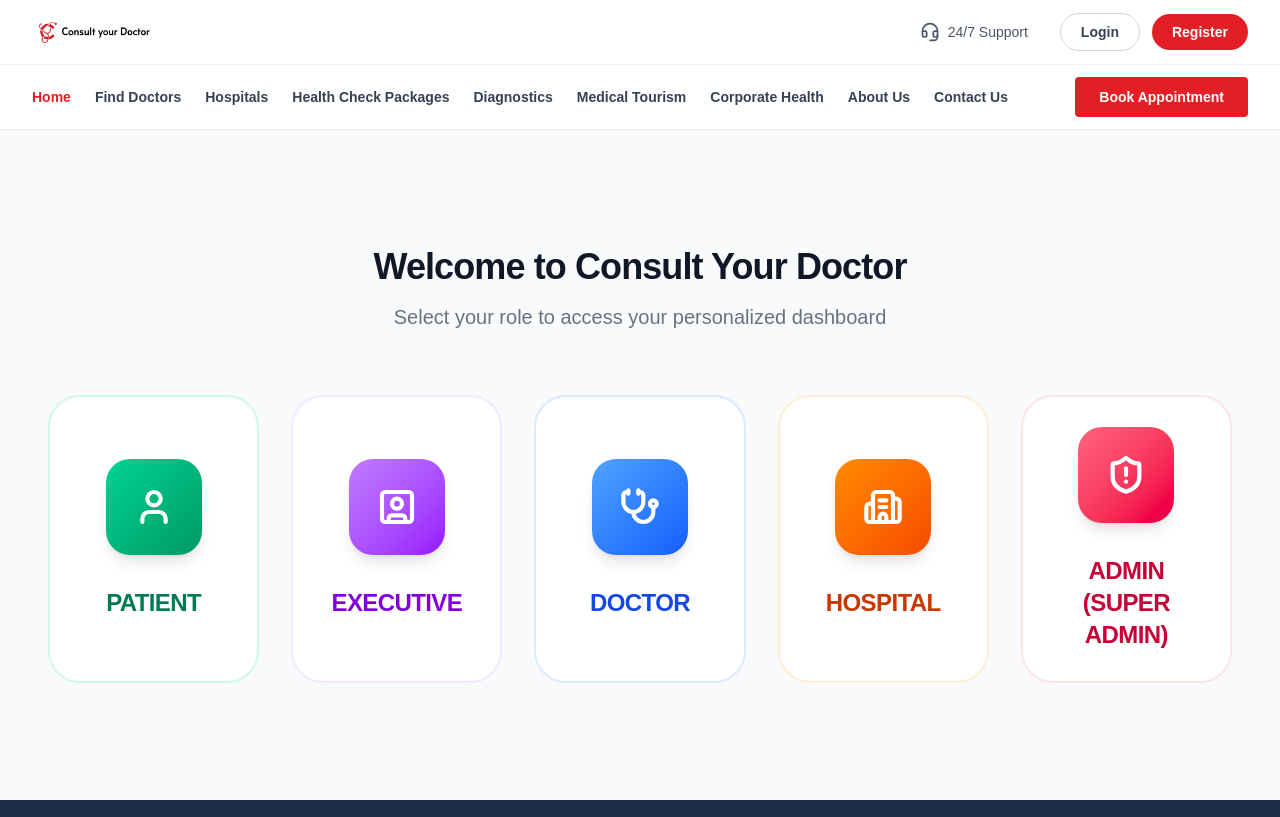
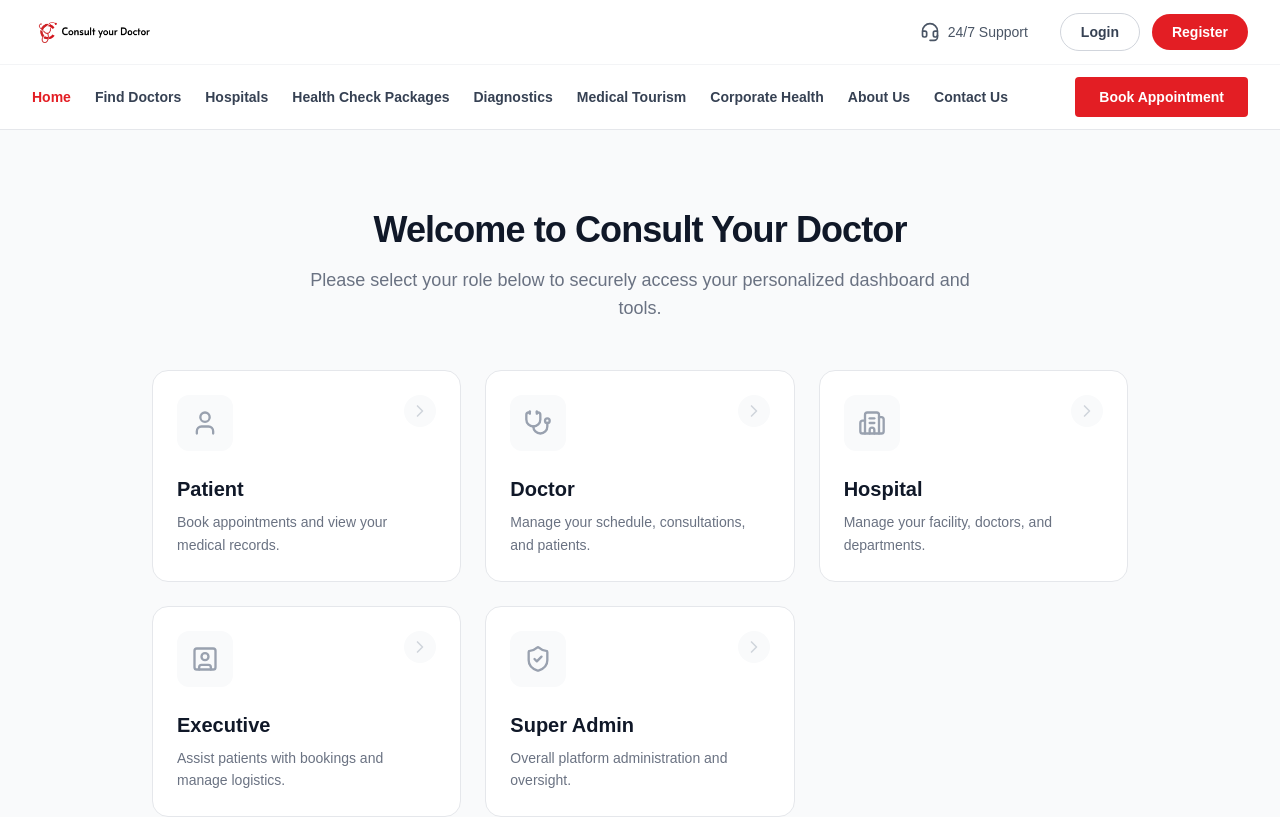
Before and after one commit to Zebrold/consult-your-doctor, a Next.js app: page /login in a window 1280 px wide. Shown: the top 817 px of the page. Built offline with nearby package versions, Linux system fonts and the light colour scheme; no server answers.

Commit message:
fix: Changed the login UI

```diff
--- a/app/(auth)/login/executive/page.tsx
+++ b/app/(auth)/login/executive/page.tsx
@@ -9,7 +9,7 @@ export default function ExecutiveLoginPage() {
   const [state, formAction, isPending] = useActionState(staffLogin, null)
 
   return (
-    <div className="w-full max-w-md bg-white p-8 rounded-2xl shadow-lg border border-gray-100">
+    <div className="w-full max-w-md bg-white p-8 rounded-2xl shadow-xl border border-gray-200">
       <Link href="/login" className="inline-flex items-center gap-2 text-sm text-gray-500 hover:text-amber-600 transition-colors mb-6">
         <ArrowLeft className="w-4 h-4" /> Back to Roles
       </Link>
--- a/app/(auth)/login/page.tsx
+++ b/app/(auth)/login/page.tsx
@@ -1,5 +1,5 @@
 import Link from 'next/link'
-import { User, UserSquare, Stethoscope, Building2, ShieldAlert } from 'lucide-react'
+import { User, UserSquare, Stethoscope, Building2, ShieldCheck, ChevronRight } from 'lucide-react'
 
 export const metadata = {
   title: 'Login - Consult Your Doctor',
@@ -8,108 +8,92 @@ export const metadata = {
 const roles = [
   {
     id: 'patient',
-    title: 'PATIENT',
+    title: 'Patient',
+    desc: 'Book appointments and view your medical records.',
     icon: User,
     href: '/login/patient',
-    color: 'text-emerald-700',
-    border: 'border-emerald-100 hover:border-emerald-500',
-    iconBg: 'bg-gradient-to-br from-emerald-400 to-emerald-600',
-    hoverBg: 'bg-emerald-50',
-    shadow: 'hover:shadow-emerald-200'
+  },
+  {
+    id: 'doctor',
+    title: 'Doctor',
+    desc: 'Manage your schedule, consultations, and patients.',
+    icon: Stethoscope,
+    href: '/login/doctor',
+  },
+  {
+    id: 'hospital',
+    title: 'Hospital',
+    desc: 'Manage your facility, doctors, and departments.',
+    icon: Building2,
+    href: '/login/hospital',
   },
   {
     id: 'executive',
-    title: 'EXECUTIVE',
+    title: 'Executive',
+    desc: 'Assist patients with bookings and manage logistics.',
     icon: UserSquare,
     href: '/login/executive',
-    color: 'text-purple-700',
-    border: 'border-purple-100 hover:border-purple-500',
-    iconBg: 'bg-gradient-to-br from-purple-400 to-purple-600',
-    hoverBg: 'bg-purple-50',
-    shadow: 'hover:shadow-purple-200'
-  },
-  {
-    id: 'doctor',
-    title: 'DOCTOR',
-    icon: Stethoscope,
-    href: '/login/doctor',
-    color: 'text-blue-700',
-    border: 'border-blue-100 hover:border-blue-500',
-    iconBg: 'bg-gradient-to-br from-blue-400 to-blue-600',
-    hoverBg: 'bg-blue-50',
-    shadow: 'hover:shadow-blue-200'
-  },
-  {
-    id: 'hospital',
-    title: 'HOSPITAL',
-    icon: Building2,
-    href: '/login/hospital',
-    color: 'text-orange-700',
-    border: 'border-orange-100 hover:border-orange-500',
-    iconBg: 'bg-gradient-to-br from-orange-400 to-orange-600',
-    hoverBg: 'bg-orange-50',
-    shadow: 'hover:shadow-orange-200'
   },
   {
     id: 'admin',
-    title: 'ADMIN (SUPER ADMIN)',
-    icon: ShieldAlert,
+    title: 'Super Admin',
+    desc: 'Overall platform administration and oversight.',
+    icon: ShieldCheck,
     href: '/login/admin',
-    color: 'text-rose-700',
-    border: 'border-rose-100 hover:border-rose-500',
-    iconBg: 'bg-gradient-to-br from-rose-400 to-rose-600',
-    hoverBg: 'bg-rose-50',
-    shadow: 'hover:shadow-rose-200'
   }
 ]
 
 export default function RoleSelectionPage() {
   return (
-    <div className="w-full max-w-[1440px] mx-auto py-12">
-      <div className="text-center mb-16">
-        <h1 className="text-4xl font-extrabold text-gray-900 mb-4 tracking-tight">Welcome to Consult Your Doctor</h1>
-        <p className="text-gray-500 text-xl font-medium">Select your role to access your personalized dashboard</p>
+    <div className="w-full max-w-5xl mx-auto py-12 px-4 sm:px-6">
+      <div className="text-center mb-12">
+        <h1 className="text-3xl sm:text-4xl font-extrabold text-gray-900 mb-4 tracking-tight">
+          Welcome to Consult Your Doctor
+        </h1>
+        <p className="text-gray-500 text-lg max-w-2xl mx-auto">
+          Please select your role below to securely access your personalized dashboard and tools.
+        </p>
       </div>
 
-      <div className="grid grid-cols-1 md:grid-cols-2 lg:grid-cols-5 gap-6 xl:gap-8 px-4">
+      <div className="grid grid-cols-1 md:grid-cols-2 lg:grid-cols-3 gap-6">
         {roles.map((role) => {
           const Icon = role.icon
           return (
             <Link
               key={role.id}
               href={role.href}
-              className={`
-                group relative flex flex-col items-center justify-center
-                h-72 p-8 bg-white rounded-[2rem] border-2 ${role.border}
-                transition-all duration-500 ease-out
-                hover:-translate-y-3 hover:shadow-2xl ${role.shadow}
-                overflow-hidden
-              `}
+              className="group flex flex-col p-6 bg-white rounded-2xl border border-gray-200 hover:border-[#E31E24] hover:shadow-xl transition-all duration-300 ease-in-out relative overflow-hidden"
             >
-              {/* Animated background on hover */}
-              <div className={`absolute inset-0 opacity-0 group-hover:opacity-100 ${role.hoverBg} transition-opacity duration-500`} />
+              {/* Subtle accent line on top */}
+              <div className="absolute top-0 left-0 w-full h-1 bg-transparent group-hover:bg-[#E31E24] transition-colors duration-300" />
 
-              <div className="relative z-10 flex flex-col items-center gap-8">
-                <div className={`
-                  w-24 h-24 rounded-3xl flex items-center justify-center text-white
-                  ${role.iconBg} shadow-lg
-                  group-hover:scale-110 group-hover:-rotate-6 transition-all duration-500
-                `}>
-                  <Icon className="w-10 h-10" strokeWidth={2.5} />
+              <div className="flex items-start justify-between mb-6">
+                <div className="w-14 h-14 rounded-xl bg-gray-50 text-gray-400 group-hover:bg-red-50 group-hover:text-[#E31E24] flex items-center justify-center transition-colors duration-300">
+                  <Icon className="w-7 h-7" strokeWidth={2} />
                 </div>
+                <div className="w-8 h-8 rounded-full bg-gray-50 text-gray-300 group-hover:bg-[#E31E24] group-hover:text-white flex items-center justify-center transition-colors duration-300">
+                  <ChevronRight className="w-5 h-5" />
+                </div>
+              </div>
 
-                <h2 className={`text-2xl font-black ${role.color} text-center tracking-tight uppercase`}>
-                  {role.title.split(' (').map((part, i) => (
-                    <span key={i} className="block">
-                      {i > 0 ? `(${part}` : part}
-                    </span>
-                  ))}
+              <div>
+                <h2 className="text-xl font-bold text-gray-900 mb-2 group-hover:text-[#E31E24] transition-colors duration-300">
+                  {role.title}
                 </h2>
+                <p className="text-sm text-gray-500 leading-relaxed">
+                  {role.desc}
+                </p>
               </div>
             </Link>
           )
         })}
       </div>
+
+      <div className="mt-12 text-center">
+        <p className="text-sm text-gray-400">
+          Need help? <a href="/contact" className="text-[#E31E24] font-medium hover:underline">Contact Support</a>
+        </p>
+      </div>
     </div>
   )
 }
--- a/app/(auth)/login/patient/page.tsx
+++ b/app/(auth)/login/patient/page.tsx
@@ -24,24 +24,24 @@ function PatientLoginForm() {
   const roleVal = sendOTPState?.role || 'patient'
 
   return (
-    <div className="w-full max-w-md bg-white p-8 rounded-3xl shadow-2xl border border-gray-100">
+    <div className="w-full max-w-md bg-white p-8 rounded-2xl shadow-xl border border-gray-200">
       <div className="flex items-center justify-between mb-8">
         {step === 2 ? (
           <button
             onClick={() => setStep(1)}
-            className="flex items-center gap-2 text-sm text-gray-500 hover:text-emerald-600 transition-colors"
+            className="flex items-center gap-2 text-sm text-gray-500 hover:text-[#E31E24] transition-colors"
           >
             <ArrowLeft className="w-4 h-4" /> Back
           </button>
         ) : (
-          <Link href="/login" className="flex items-center gap-2 text-sm text-gray-500 hover:text-emerald-600 transition-colors">
+          <Link href="/login" className="flex items-center gap-2 text-sm text-gray-500 hover:text-[#E31E24] transition-colors">
             <ArrowLeft className="w-4 h-4" /> Back to Roles
           </Link>
         )}
       </div>
 
       <div className="flex flex-col items-center mb-6">
-        <div className="w-16 h-16 bg-gradient-to-br from-emerald-400 to-emerald-600 text-white rounded-2xl flex items-center justify-center mb-4 shadow-lg shadow-emerald-200">
+        <div className="w-16 h-16 bg-red-50 text-[#E31E24] rounded-2xl flex items-center justify-center mb-4 shadow-md">
           <User className="w-8 h-8" strokeWidth={2.5} />
         </div>
       </div>
@@ -75,7 +75,7 @@ function PatientLoginForm() {
                 name="fullName"
                 required
                 placeholder="e.g. Aman"
-                className="w-full px-4 py-3 text-gray-900 bg-gray-50 border border-gray-200 rounded-xl focus:bg-white focus:ring-2 focus:ring-emerald-500 focus:border-emerald-500 outline-none transition-all font-medium"
+                className="w-full px-4 py-3 text-gray-900 bg-gray-50 border border-gray-200 rounded-xl focus:bg-white focus:ring-2 focus:ring-[#E31E24] focus:border-[#E31E24] outline-none transition-all font-medium"
               />
             </div>
 
@@ -88,7 +88,7 @@ function PatientLoginForm() {
                   name="phone"
                   required
                   placeholder="9876543210"
-                  className="w-full pl-16 pr-4 py-3 text-gray-900 bg-gray-50 border border-gray-200 rounded-xl focus:bg-white focus:ring-2 focus:ring-emerald-500 focus:border-emerald-500 outline-none transition-all font-medium"
+                  className="w-full pl-16 pr-4 py-3 text-gray-900 bg-gray-50 border border-gray-200 rounded-xl focus:bg-white focus:ring-2 focus:ring-[#E31E24] focus:border-[#E31E24] outline-none transition-all font-medium"
                 />
               </div>
             </div>
@@ -96,7 +96,7 @@ function PatientLoginForm() {
             <button
               type="submit"
               disabled={isSendPending}
-              className="w-full py-3.5 bg-emerald-600 text-white font-bold hover:bg-emerald-700 transition-colors mt-2 disabled:opacity-50 rounded-xl shadow-lg shadow-emerald-200"
+              className="w-full py-3.5 bg-[#E31E24] text-white font-bold hover:bg-red-700 transition-colors mt-2 disabled:opacity-50 rounded-xl shadow-md"
             >
               {isSendPending ? 'Sending OTP...' : 'Send OTP'}
             </button>
@@ -131,14 +131,14 @@ function PatientLoginForm() {
                 required
                 placeholder="123456"
                 maxLength={6}
-                className="w-full px-4 py-4 text-center text-gray-900 bg-gray-50 tracking-[0.5em] text-2xl font-black border border-gray-200 rounded-xl focus:bg-white focus:ring-2 focus:ring-emerald-500 focus:border-emerald-500 outline-none transition-all"
+                className="w-full px-4 py-4 text-center text-gray-900 bg-gray-50 tracking-[0.5em] text-2xl font-black border border-gray-200 rounded-xl focus:bg-white focus:ring-2 focus:ring-[#E31E24] focus:border-[#E31E24] outline-none transition-all"
               />
             </div>
 
             <button
               type="submit"
               disabled={isVerifyPending}
-              className="w-full py-3.5 bg-emerald-600 text-white font-bold hover:bg-emerald-700 transition-colors mt-2 disabled:opacity-50 rounded-xl shadow-lg shadow-emerald-200"
+              className="w-full py-3.5 bg-[#E31E24] text-white font-bold hover:bg-red-700 transition-colors mt-2 disabled:opacity-50 rounded-xl shadow-md"
             >
               {isVerifyPending ? 'Verifying...' : 'Verify OTP'}
             </button>
```
Also changed, not shown: app/(auth)/login/doctor/page.tsx (+15 -15 lines), app/(auth)/login/hospital/page.tsx (+12 -12 lines).
